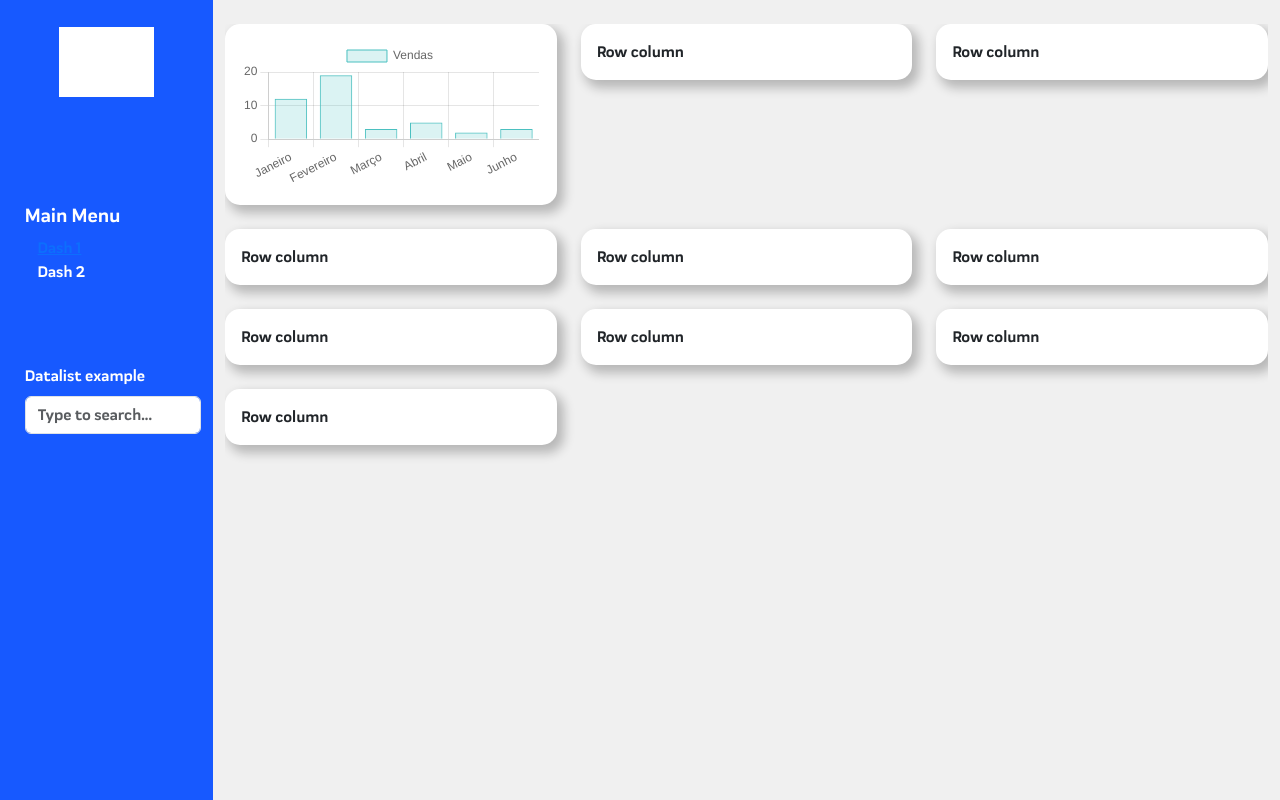
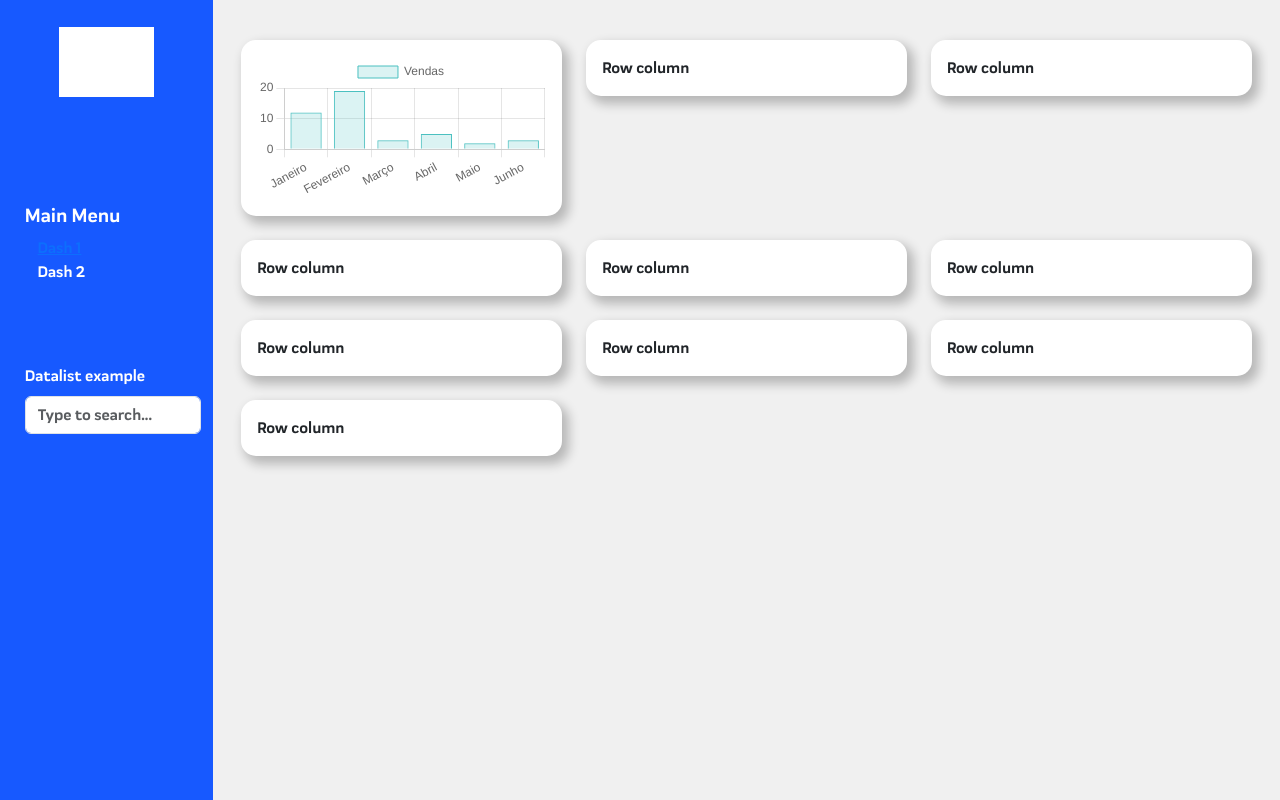
Before and after one commit to DeborAguiar/dashboard_daki, a React (Create React App) app: page / in a window 1280 px wide. Built offline with nearby package versions, Linux system fonts and the light colour scheme; no server answers; grey boxes are pictures that could not be loaded.

Commit message:
Minor fix

```diff
--- a/src/components/firstTab/index.js
+++ b/src/components/firstTab/index.js
@@ -62,7 +62,7 @@ function FirstTab() {
 
     return (
         <div className="carousel-item active h-100">
-            <div className="row row-cols-2 row-cols-lg-3 g-4">
+            <div className="row row-cols-2 row-cols-lg-3 g-4 p-3">
                 <div className="col">
                     <div className="p-3 charts">
                         <Bar options={{
--- a/src/components/secondTab/index.js
+++ b/src/components/secondTab/index.js
@@ -3,7 +3,7 @@ function SecondTab() {
 
     return (
         <div className="carousel-item h-100">
-            <div className="row row-cols-2 row-cols-lg-3 g-4">
+            <div className="row row-cols-2 row-cols-lg-3 g-4 p-3">
                 <div className="col">
                     <div className="p-3 charts">Row column</div>
                 </div>
```
